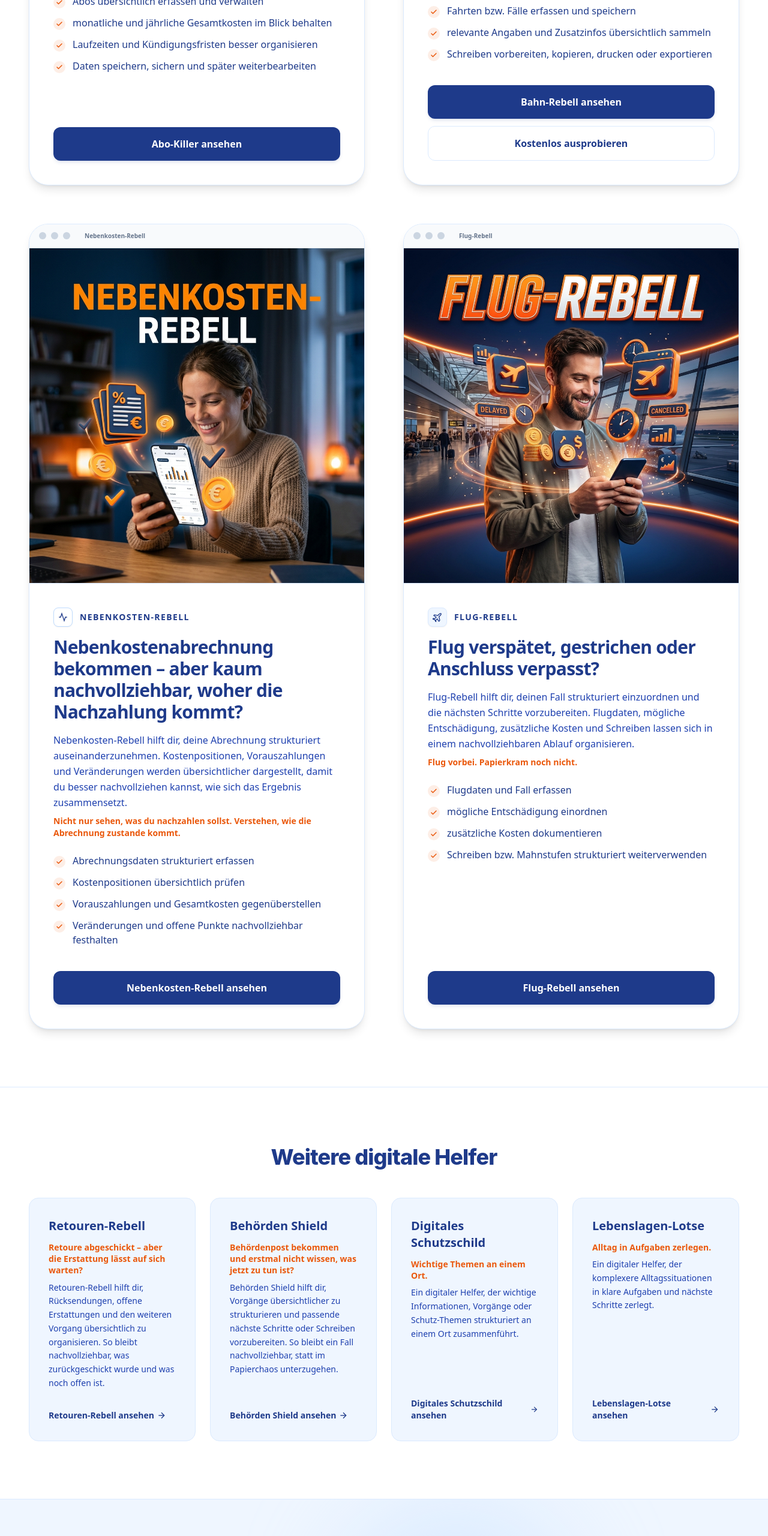
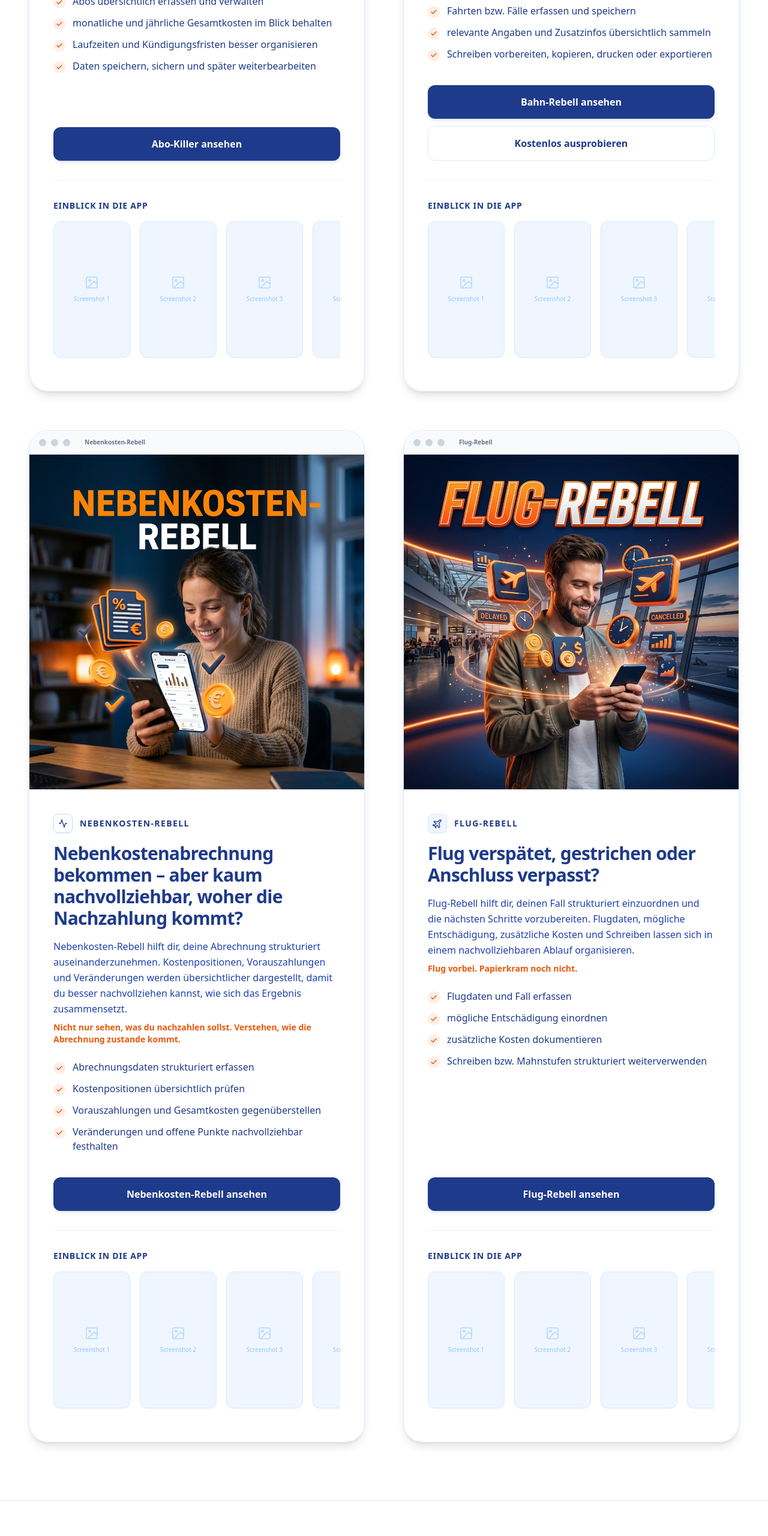
Before and after one commit to olli1270baok/RealLife, a Next.js app: page / in a window 1280 px wide. Shown: the part 2266-4827 px from the top of the page at 60% size. Built offline with nearby package versions, Linux system fonts and the light colour scheme.

Commit message:
feat: Add app screenshot carousel to product cards

```diff
--- a/src/app/globals.css
+++ b/src/app/globals.css
@@ -78,3 +78,13 @@ input[type=range]::-webkit-slider-runnable-track {
   background: #E2E8F0;
   border-radius: 9999px;
 }
+
+/* Hide scrollbar for Chrome, Safari and Opera */
+.hide-scrollbar::-webkit-scrollbar {
+  display: none;
+}
+/* Hide scrollbar for IE, Edge and Firefox */
+.hide-scrollbar {
+  -ms-overflow-style: none;  /* IE and Edge */
+  scrollbar-width: none;  /* Firefox */
+}
--- a/src/app/page.tsx
+++ b/src/app/page.tsx
@@ -134,6 +134,22 @@ export default function Homepage() {
                 <button onClick={() => router.push('/abo-killer')} className="bg-[#1e3a8a] text-white px-6 py-4 rounded-xl font-bold hover:bg-[#172554] shadow-md shadow-[#1e3a8a]/10 transition-all text-center w-full">
                   Abo-Killer ansehen
                 </button>
+
+                {/* APP SCREENSHOTS */}
+                <div className="mt-8 pt-8 border-t border-blue-100/50">
+                  <h4 className="text-sm font-semibold text-blue-900 mb-4 uppercase tracking-wider">Einblick in die App</h4>
+                  <div className="flex gap-4 overflow-x-auto pb-4 snap-x hide-scrollbar">
+                    {[1, 2, 3, 4].map((num) => (
+                      <div key={num} className="snap-start shrink-0 w-32 aspect-[9/16] bg-blue-50 rounded-xl border border-blue-100 overflow-hidden shadow-sm hover:shadow-md transition-shadow relative">
+                        {/* src={`/images/screenshots/abo-killer-${num}.jpg`} */}
+                        <div className="w-full h-full flex flex-col items-center justify-center text-blue-300 p-2 text-center">
+                          <svg width="24" height="24" viewBox="0 0 24 24" fill="none" stroke="currentColor" strokeWidth="2" className="mb-2 opacity-50"><rect x="3" y="3" width="18" height="18" rx="2" ry="2"></rect><circle cx="8.5" cy="8.5" r="1.5"></circle><polyline points="21 15 16 10 5 21"></polyline></svg>
+                          <span className="text-[10px] font-medium">Screenshot {num}</span>
+                        </div>
+                      </div>
+                    ))}
+                  </div>
+                </div>
               </div>
             </div>
 
@@ -184,6 +200,22 @@ export default function Homepage() {
                     Kostenlos ausprobieren
                   </button>
                 </div>
+
+                {/* APP SCREENSHOTS */}
+                <div className="mt-8 pt-8 border-t border-blue-100/50">
+                  <h4 className="text-sm font-semibold text-blue-900 mb-4 uppercase tracking-wider">Einblick in die App</h4>
+                  <div className="flex gap-4 overflow-x-auto pb-4 snap-x hide-scrollbar">
+                    {[1, 2, 3, 4].map((num) => (
+                      <div key={num} className="snap-start shrink-0 w-32 aspect-[9/16] bg-blue-50 rounded-xl border border-blue-100 overflow-hidden shadow-sm hover:shadow-md transition-shadow relative">
+                        {/* src={`/images/screenshots/bahn-rebell-${num}.jpg`} */}
+                        <div className="w-full h-full flex flex-col items-center justify-center text-blue-300 p-2 text-center">
+                          <svg width="24" height="24" viewBox="0 0 24 24" fill="none" stroke="currentColor" strokeWidth="2" className="mb-2 opacity-50"><rect x="3" y="3" width="18" height="18" rx="2" ry="2"></rect><circle cx="8.5" cy="8.5" r="1.5"></circle><polyline points="21 15 16 10 5 21"></polyline></svg>
+                          <span className="text-[10px] font-medium">Screenshot {num}</span>
+                        </div>
+                      </div>
+                    ))}
+                  </div>
+                </div>
               </div>
             </div>
 
@@ -229,6 +261,22 @@ export default function Homepage() {
                 <button onClick={() => router.push('/nebenkosten-rebell')} className="bg-[#1e3a8a] text-white px-6 py-4 rounded-xl font-bold hover:bg-[#172554] shadow-md shadow-[#1e3a8a]/10 transition-all text-center w-full">
                   Nebenkosten-Rebell ansehen
                 </button>
+
+                {/* APP SCREENSHOTS */}
+                <div className="mt-8 pt-8 border-t border-blue-100/50">
+                  <h4 className="text-sm font-semibold text-blue-900 mb-4 uppercase tracking-wider">Einblick in die App</h4>
+                  <div className="flex gap-4 overflow-x-auto pb-4 snap-x hide-scrollbar">
+                    {[1, 2, 3, 4].map((num) => (
+                      <div key={num} className="snap-start shrink-0 w-32 aspect-[9/16] bg-blue-50 rounded-xl border border-blue-100 overflow-hidden shadow-sm hover:shadow-md transition-shadow relative">
+                        {/* src={`/images/screenshots/nebenkosten-rebell-${num}.jpg`} */}
+                        <div className="w-full h-full flex flex-col items-center justify-center text-blue-300 p-2 text-center">
+                          <svg width="24" height="24" viewBox="0 0 24 24" fill="none" stroke="currentColor" strokeWidth="2" className="mb-2 opacity-50"><rect x="3" y="3" width="18" height="18" rx="2" ry="2"></rect><circle cx="8.5" cy="8.5" r="1.5"></circle><polyline points="21 15 16 10 5 21"></polyline></svg>
+                          <span className="text-[10px] font-medium">Screenshot {num}</span>
+                        </div>
+                      </div>
+                    ))}
+                  </div>
+                </div>
               </div>
             </div>
 
@@ -274,6 +322,22 @@ export default function Homepage() {
                 <button onClick={() => router.push('/flug-rebell')} className="bg-[#1e3a8a] text-white px-6 py-4 rounded-xl font-bold hover:bg-[#172554] shadow-md shadow-[#1e3a8a]/10 transition-all text-center w-full">
                   Flug-Rebell ansehen
                 </button>
+
+                {/* APP SCREENSHOTS */}
+                <div className="mt-8 pt-8 border-t border-blue-100/50">
+                  <h4 className="text-sm font-semibold text-blue-900 mb-4 uppercase tracking-wider">Einblick in die App</h4>
+                  <div className="flex gap-4 overflow-x-auto pb-4 snap-x hide-scrollbar">
+                    {[1, 2, 3, 4].map((num) => (
+                      <div key={num} className="snap-start shrink-0 w-32 aspect-[9/16] bg-blue-50 rounded-xl border border-blue-100 overflow-hidden shadow-sm hover:shadow-md transition-shadow relative">
+                        {/* src={`/images/screenshots/flug-rebell-${num}.jpg`} */}
+                        <div className="w-full h-full flex flex-col items-center justify-center text-blue-300 p-2 text-center">
+                          <svg width="24" height="24" viewBox="0 0 24 24" fill="none" stroke="currentColor" strokeWidth="2" className="mb-2 opacity-50"><rect x="3" y="3" width="18" height="18" rx="2" ry="2"></rect><circle cx="8.5" cy="8.5" r="1.5"></circle><polyline points="21 15 16 10 5 21"></polyline></svg>
+                          <span className="text-[10px] font-medium">Screenshot {num}</span>
+                        </div>
+                      </div>
+                    ))}
+                  </div>
+                </div>
               </div>
             </div>
 
```
Also changed, not shown: public/sw.js.
